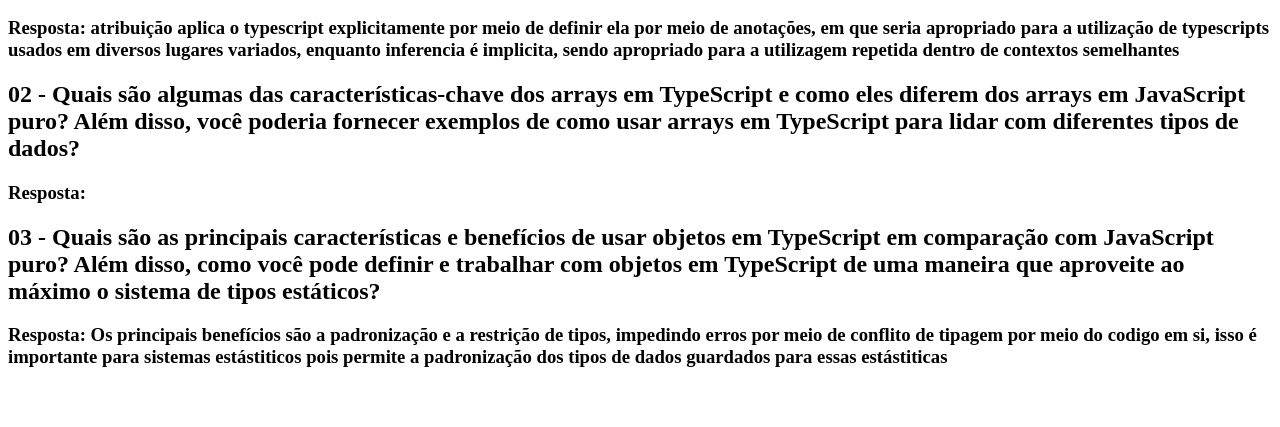
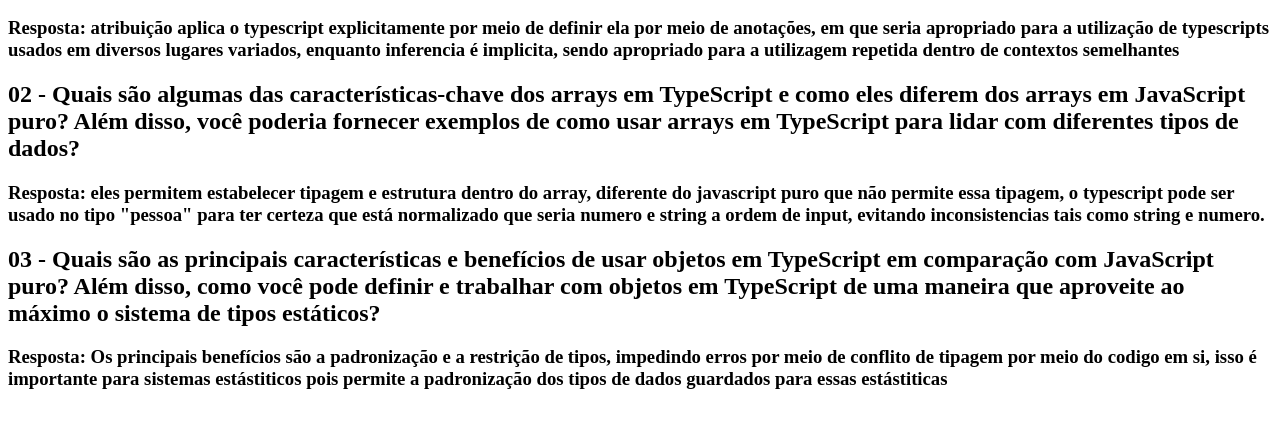
Before and after one commit to Peteru1303/PDW, a plain HTML site: page Aula_2_Versionamento/dist/index.html in a window 1280 px wide. Shown: the part 137-564 px from the top of the page. Drawn offline with Linux system fonts and the light colour scheme.

Commit message:
respostas aula 2 v2

```diff
--- a/Aula_2_Versionamento/dist/index.html
+++ b/Aula_2_Versionamento/dist/index.html
@@ -10,7 +10,7 @@
     <h2>01 - Na definição de uma variável em TypeScript, qual é a diferença entre a atribuição por anotação e por inferência de tipos? Poderia citar exemplos de situações em que cada abordagem é mais apropriada?</h2>
     <h3>Resposta: atribuição aplica o typescript explicitamente por meio de definir ela por meio de anotações, em que seria apropriado para a utilização de typescripts usados em diversos lugares variados, enquanto inferencia é implicita, sendo apropriado para a utilizagem repetida dentro de contextos semelhantes</h3>
     <h2>02 - Quais são algumas das características-chave dos arrays em TypeScript e como eles diferem dos arrays em JavaScript puro? Além disso, você poderia fornecer exemplos de como usar arrays em TypeScript para lidar com diferentes tipos de dados?</h2>
-    <h3>Resposta: </h3>
+    <h3>Resposta: eles permitem estabelecer tipagem e estrutura dentro do array, diferente do javascript puro que não permite essa tipagem, o typescript pode ser usado no tipo "pessoa" para ter certeza que está normalizado que seria numero e string a ordem de input, evitando inconsistencias tais como string e numero.</h3>
     <h2>03 - Quais são as principais características e benefícios de usar objetos em TypeScript em comparação com JavaScript puro? Além disso, como você pode definir e trabalhar com objetos em TypeScript de uma maneira que aproveite ao máximo o sistema de tipos estáticos?</h3>
     <h3>Resposta: Os principais benefícios são a padronização e a restrição de tipos, impedindo erros por meio de conflito de tipagem por meio do codigo em si, isso é importante para sistemas estástiticos pois permite a padronização dos tipos de dados guardados para essas estástiticas </h3>
 </body>
```
